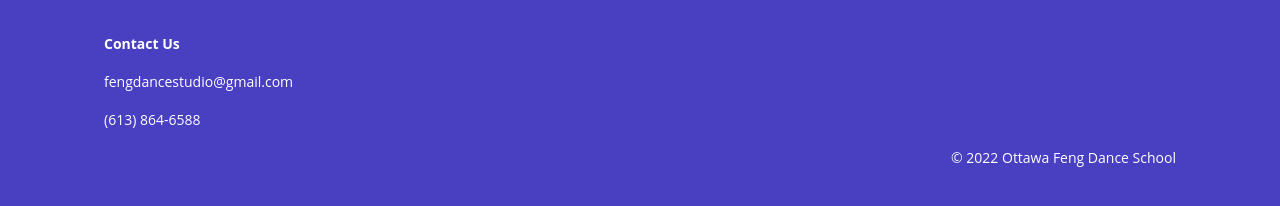
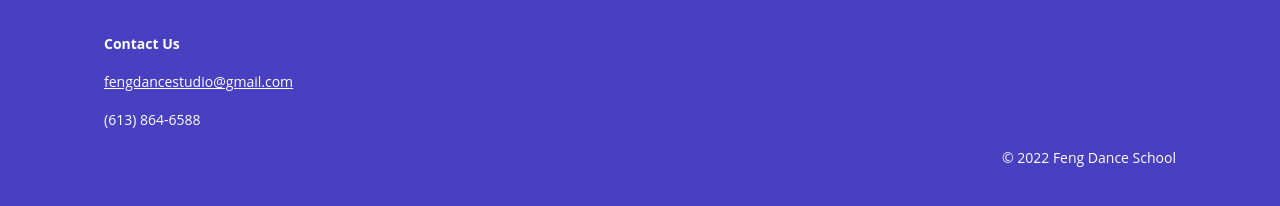
Before and after one commit to JacquelineJia/feng-dance, a React (Create React App) app: page / in a window 1280 px wide. Shown: the part 866-1072 px from the top of the page. Built offline with nearby package versions, Linux system fonts and the light colour scheme; the HTML template or start-up script is replaced by a standard one.

Commit message:
make email clickable + improve code

```diff
--- a/src/components/Footer/Footer.module.scss
+++ b/src/components/Footer/Footer.module.scss
@@ -53,3 +53,7 @@
   margin-top: 1em;
   width: 100%;
 }
+
+.link {
+  color: $white;
+}
--- a/src/components/Footer/index.js
+++ b/src/components/Footer/index.js
@@ -14,7 +14,11 @@ class Footer extends Component {
             />
           </span>
           <span>
-            fengdancestudio@gmail.com
+            <a className={style.link}
+              href="mailto:dongfangwudaotuan@gmail.com"
+              target="_blank">
+              fengdancestudio@gmail.com
+            </a>
           </span>
           <span>
             (613) 864-6588
@@ -23,7 +27,7 @@ class Footer extends Component {
           <span className={style.copyright}>
             <FormattedMessage
               id="components.footer.copyright"
-              defaultMessage="© 2022 Ottawa Feng Dance School"
+              defaultMessage="© 2022 Feng Dance School"
             />
           </span>
         </div>
--- a/src/components/Home/index.js
+++ b/src/components/Home/index.js
@@ -8,13 +8,13 @@ class Home extends Component {
       <div className={`${style.pageContent} appContentWidth`}>
         {/* <span className={style.title}>
            <FormattedMessage
-             id="components.home.title.aboutUs"
+             id="components.about.title"
              defaultMessage="About us"
            />
          </span>*/ }
         <span className={style.content}>
           <FormattedMessage
-            id="components.home.content.aboutUs"
+            id="components.about.content.aboutUs"
             defaultMessage="Feng Dance School has more than 30 years of professional dance performance and teaching history in Canada. At present, Feng Dance School offers ballet, jazz, jazz funk, Chinese dance, hip-hop and flexibility training classes, taught by professional dance teachers."
             values={{
               br: <span><br /><br /></span>,
--- a/src/components/NavigationBar/NavigationBar.module.scss
+++ b/src/components/NavigationBar/NavigationBar.module.scss
@@ -1,7 +1,8 @@
 @import "../../styles/_colors";
 
 .navBar {
-  background-color: transparent;
+  background-color: $primary-color-fadded-alittle;
+  //background: linear-gradient($primary-color-fadded-alittle 70%, transparent 100%);
   box-sizing: border-box;
   color: $light-gray;
   font-size: 18px;
@@ -11,7 +12,6 @@
   top: 0;
   width: 100%;
   z-index: 99;
-  background-color: $primary-color-fadded-alittle;
 }
 
 .body{
@@ -54,7 +54,7 @@
       color: inherit;
     }
     span {
-      color: $light-light-gray;
+      color: $white-fadded-2;
       cursor: pointer;
       margin-right: 30px;
       white-space: nowrap;
@@ -81,6 +81,6 @@
   padding-left: 0.9em;
   padding-right: 0.9em;
   &:hover {
-    background-color: $white-slightly-fadded;
+    background-color: $white-fadded-1;
   }
 }
--- a/src/components/Team/index.js
+++ b/src/components/Team/index.js
@@ -25,7 +25,7 @@ class Team extends Component {
                 <span className={style.role}>
                   <FormattedMessage
                     id="components.about.content.ourTeam.instructor.0"
-                    defaultMessage="Ballet instructor"
+                    defaultMessage="Director, Ballet Instructor"
                   />
                 </span>
               </span>
@@ -53,7 +53,7 @@ class Team extends Component {
                 <span className={style.role}>
                   <FormattedMessage
                     id="components.about.content.ourTeam.director"
-                    defaultMessage="director"
+                    defaultMessage="Director"
                   />
                 </span>
               </span>
--- a/src/styles/__colors.scss
+++ b/src/styles/__colors.scss
@@ -4,15 +4,15 @@ $dark-gray: #333333;
 $medium-gray: #565656;
 $gray: #979797;
 $light-gray: #BBBBBB;
-$light-light-gray: #d3d3d3;
 $snow: #F9F9F9;
 $white: #FFFFFF;
 
-$white-slightly-fadded: fade-out($white, 0.1);
-$white-fadded: fade-out($white, 0.3);
+$white-fadded-1: fade-out($white, 0.1);
+$white-fadded-2: fade-out($white, 0.2);
+$white-fadded-3: fade-out($white, 0.3);
 
 $primary-color: $purple;
 $primary-color-light: lighten($primary-color, 10%);
 $primary-color-dark: darken($primary-color, 10%);
+$primary-color-fadded: fade-out($primary-color-light, 0.9);
 $primary-color-fadded-alittle: fade-out($primary-color-light, 0.1);
-$primary-color-fadded: fade-out($primary-color-light, 0.9);
--- a/src/translations/en.json
+++ b/src/translations/en.json
@@ -3,7 +3,7 @@
   "components.about.content.ourTeam.director": "Director",
   "components.about.content.ourTeam.director.about": "Tao has been involved as a performer of song and dance since the age of six. She had gymnastics training at age 8. Her exploration of movement also leads her to win medals in Beijing while representing her university in gymnastics competitions. Tao has also actively organized various arts events and performances for most of her life, including the universities she studied, and her workplaces and local communities.{linebreak}{linebreak}Tao is currently the director of the Oriental Dance Troupe of Ottawa. She has been involved in dance demonstration, performance, and teaching for more than 30 years. Tao has organized and overseen the Chinese New Year Dance and Music extravaganza at CenterPoint Theatre for four consecutive years, and the event of “The Charm of Oriental Dance and Music” at Algonquin Commons Theatre. These shows have been successful Chinese cultural presentations in Ottawa. Tao has also worked as a stage manager for a variety of productions.",
   "components.about.content.ourTeam.director.name": "Tao Ding",
-  "components.about.content.ourTeam.instructor.0": "Ballet instructor",
+  "components.about.content.ourTeam.instructor.0": "Director, Ballet Instructor",
   "components.about.content.ourTeam.instructor.0.about": "为北京舞蹈学院首届本科毕业生。封老师自幼开始学习舞蹈，12岁被选入北京舞蹈学院附中进行专业芭蕾训练，后在北京舞蹈学院芭蕾舞系继续深造。十年北舞的专业训练造就了封老师坚实的芭蕾功底和表演技能，到加拿大前他就多次出访世界各地演出。90年代封老师曾担任渥太华芭蕾舞团的领舞 (Ottawa Ballet，于1994年解散)，也曾是Les Ballet Jazz de Montreal Theater Ballet 的主要演员。 封平老师在渥太华各舞校执教近30年，有非常丰富的教学、编舞和辅导舞蹈考级及舞蹈大赛的经验，编创的舞蹈在各个舞蹈大赛中频获嘉奖。封老师尤其擅长与学生沟通， 培养出了众多的优秀舞者，深受学生的喜爱。",
   "components.about.content.ourTeam.instructor.0.name": "Ping Feng",
   "components.about.content.ourTeam.instructor.1": "Dance Instructor",
@@ -31,18 +31,16 @@
   "components.about.content.ourTeam.instructor.8.about": "贾婷八岁开始艺术体操的训练，连续8年参加省级的比赛并连续2年代表安省参加了全国比赛，获多枚奖牌，并在2016年荣获渥太华优秀运动员称号。在多年的艺术体操生涯中，她还同时接受了芭蕾，爵士舞和中国舞的训练，擅长爵士和现代舞。上大学期间她仍然坚持每周跳4次舞。目前她是多大的研究生。 多年的艺术体操和舞蹈训练磨练了她坚强的毅力和努力进取的精神，这让她在学习时收益匪浅。",
   "components.about.content.ourTeam.instructor.8.name": "Kateleen Jia",
   "components.about.title": "About Us",
-  "components.footer.copyright": "© 2022 Ottawa Feng Dance School",
+  "components.footer.copyright": "© 2022 Feng Dance School",
   "components.footer.title.contactUs": "Contact Us",
   "components.gallery.title": "Gallery",
-  "components.home.content.aboutUs": "We have children ballet, jazz, flexibility, and chinese dance programs. Contact us for schedules.",
-  "components.home.title.aboutUs": "About us",
   "components.navigationBar.menu.about": "About",
   "components.navigationBar.menu.gallery": "Gallery",
   "components.navigationBar.menu.programs": "Programs",
   "components.navigationBar.menu.team": "Our Team",
   "components.navigationBar.menu.title": "Ottawa Feng Dance School",
   "components.programs.title": "Programs",
-  "components.programs.content": "We have children ballet, jazz, flexibility, and chinese dance programs. Contact us for schedules.",
+  "components.programs.content": "We have children's ballet, jazz, flexibility, and chinese dance programs. Contact us for schedules.",
   "components.team.title": "Feng Dance Team",
   "languageChange": "中文"
 }
--- a/src/translations/zh.json
+++ b/src/translations/zh.json
@@ -31,18 +31,16 @@
   "components.about.content.ourTeam.instructor.8.about": "贾婷八岁开始艺术体操的训练，连续8年参加省级的比赛并连续2年代表安省参加了全国比赛，获多枚奖牌，并在2016年荣获渥太华优秀运动员称号。在多年的艺术体操生涯中，她还同时接受了芭蕾，爵士舞和中国舞的训练，擅长爵士和现代舞。上大学期间她仍然坚持每周跳4次舞。目前她是多大的研究生。 多年的艺术体操和舞蹈训练磨练了她坚强的毅力和努力进取的精神，这让她在学习时收益匪浅。",
   "components.about.content.ourTeam.instructor.8.name": "贾婷",
   "components.about.title": "关于我们",
-  "components.footer.copyright": "© 2022 Ottawa Feng Dance School",
+  "components.footer.copyright": "© 2022 Feng Dance School",
   "components.footer.title.contactUs": "联系我们",
   "components.gallery.title": "精彩回顾",
-  "components.home.content.aboutUs": "We have children ballet, jazz, flexibility, and chinese dance programs. Contact us for schedules.",
-  "components.home.title.aboutUs": "关于我们",
   "components.navigationBar.menu.about": "概况",
   "components.navigationBar.menu.gallery": "精彩回顾",
   "components.navigationBar.menu.programs": "课程介绍",
   "components.navigationBar.menu.team": "舞蹈团组成",
   "components.navigationBar.menu.title": "枫舞蹈学校",
   "components.programs.title": "课程介绍",
-  "components.programs.content": "We have children ballet, jazz, flexibility, and chinese dance programs. Contact us for schedules.",
+  "components.programs.content": "We have children's ballet, jazz, flexibility, and chinese dance programs. Contact us for schedules.",
   "components.team.title": "枫舞蹈学校团队",
   "languageChange": "English"
 }
```
Also changed, not shown: 2 other files (tests, documents, lock files or other folders).
